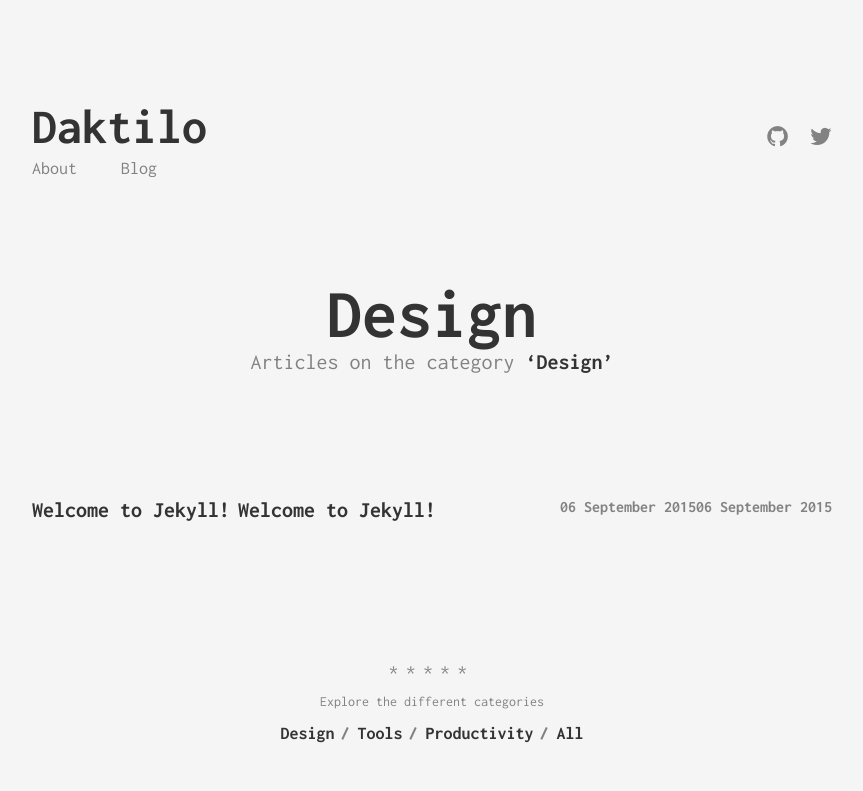
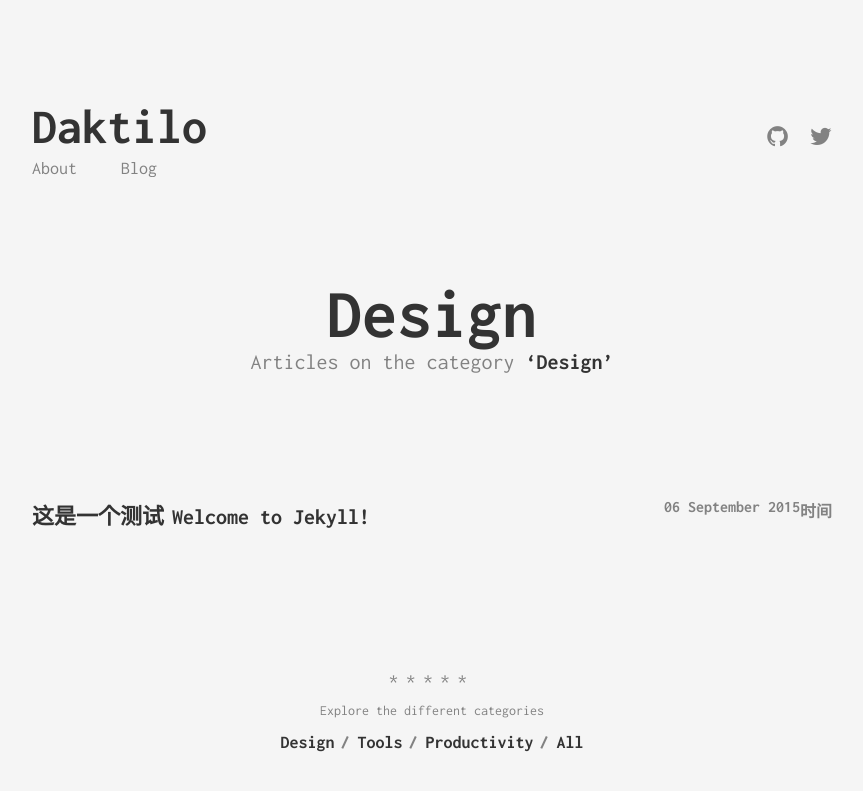
Before and after one commit to yinyurr/yinyurr.github.io, a Jekyll site: the page built from categories/design.html, in a window 1280 px wide. Shown: the top 791 px of the page, without its empty margins (208-1071 px from the left). Built offline with Jekyll 4.4.1, drawn with Linux system fonts in a browser that asks for light colours.

Commit message:
Update category.html

```diff
--- a/_layouts/category.html
+++ b/_layouts/category.html
@@ -9,8 +9,8 @@ layout: default
         {% if post.categories contains page.category %}
             <li class="post-teaser">
                 <a href="https://github.com/yinyurr/HerLittleMonsterPri/blob/2c569f50f58599b071509cd78580acfed51e4caf/081.markdown">
-                    <span class="post-teaser__title">{{ post.title }}</span>
-                    <span class="post-teaser__date">{{ post.date | date: "%d %B %Y" }}</span>
+                    <span class="post-teaser__title">这是一个测试</span>
+                    <span class="post-teaser__date">时间</span>
                 </a>
                 <a href="{{ post.url | prepend: site.baseurl }}">
                     <span class="post-teaser__title">{{ post.title }}</span>
```
